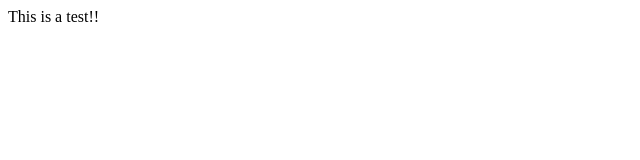
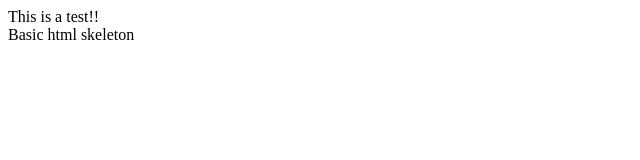
Before and after one commit to xenetto/SearchRecipes, a plain HTML site: page index.html in a window 1280 px wide. Shown: the whole page, without its empty margins (0-640 px from the left). Drawn offline with Linux system fonts and the light colour scheme.

Commit message:
new basic html line created

```diff
--- a/index.html
+++ b/index.html
@@ -7,5 +7,7 @@
 </head>
 <body>
     <div> This is a test!!</div>
+    <div>Basic html skeleton</div>
+
 </body>
 </html>
```
